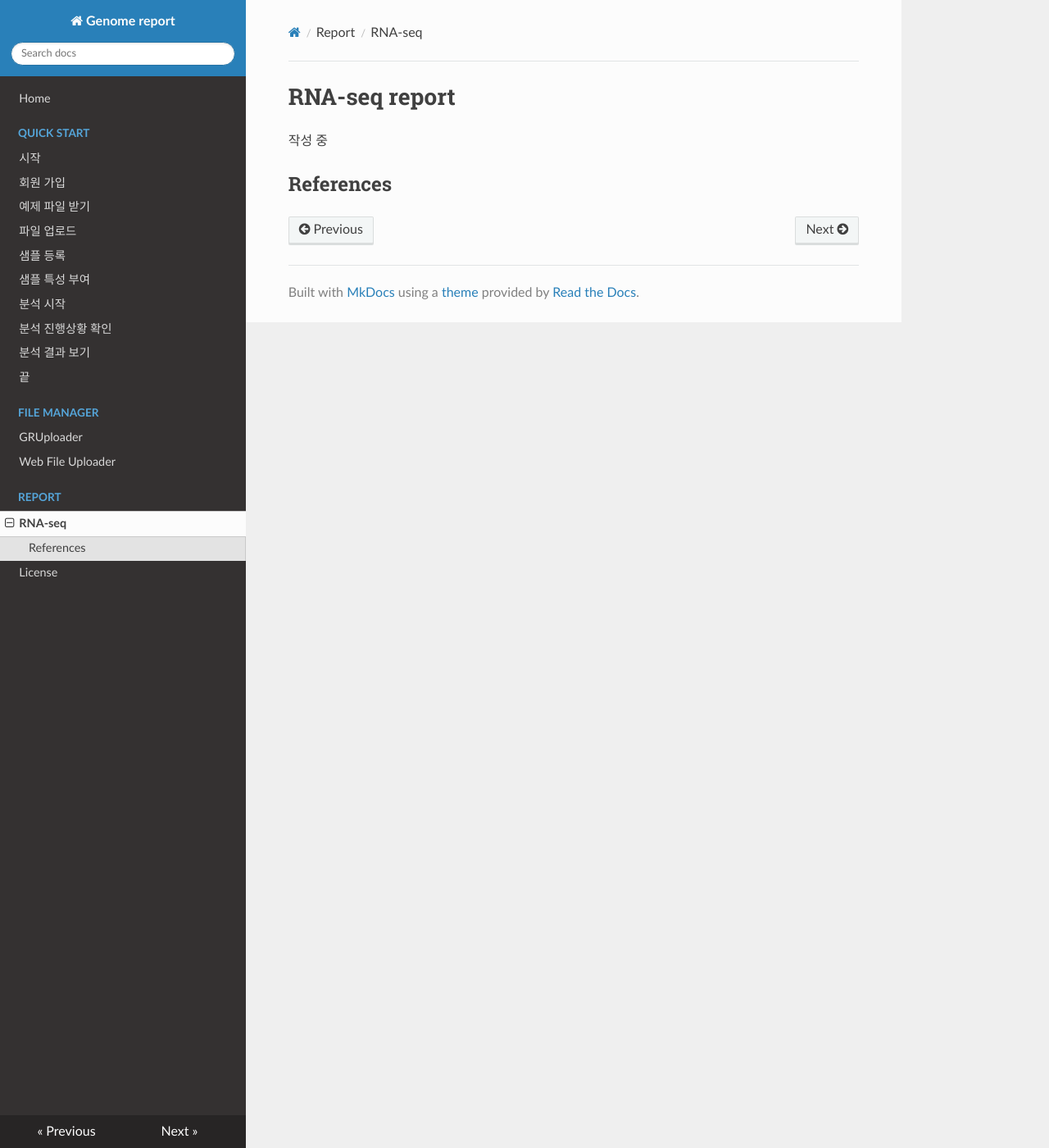
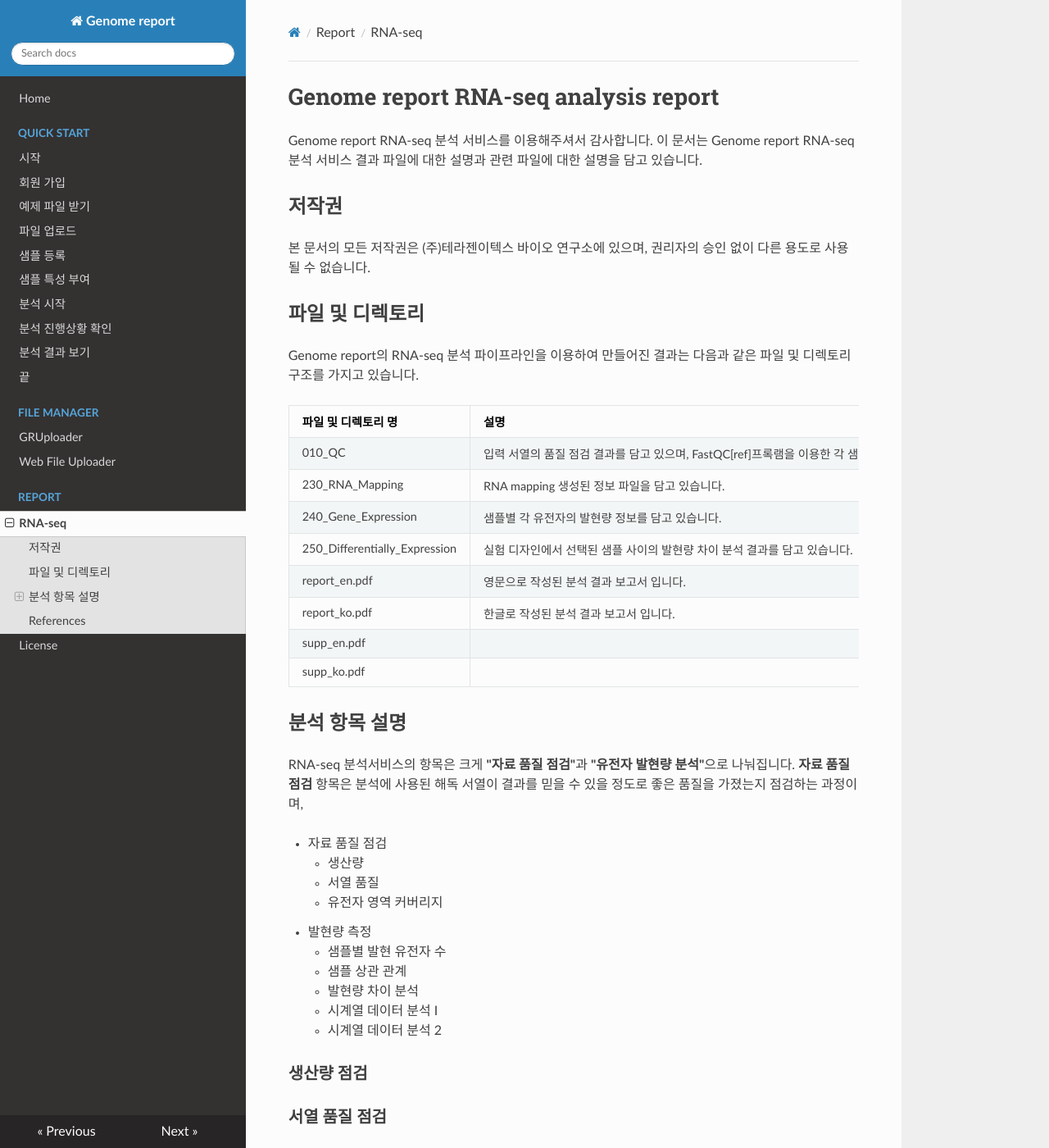
Before and after one commit to genomereport/gimanual, an MkDocs documentation site: the page built from docs/report/rnaseq_basic.md, in a window 1280 px wide and 1400 px high. Shown: the whole window at 82% size. Built offline with MkDocs 1.6.1, drawn with Linux system fonts in a browser that asks for light colours; nearby versions of some CDN libraries; old or Windows-style settings are respelled for this version of MkDocs.

Commit message:
update file_upload

```diff
--- a/docs/report/rnaseq_basic.md
+++ b/docs/report/rnaseq_basic.md
@@ -1,5 +1,59 @@
-# RNA-seq report
+# Genome report RNA-seq analysis report
 
-작성 중
+Genome report RNA-seq 분석 서비스를 이용해주셔서 감사합니다. 이 문서는 Genome report RNA-seq 분석 서비스 결과 파일에 대한 설명과
+관련 파일에 대한 설명을 담고 있습니다.
+
+
+## 저작권
+
+본 문서의 모든 저작권은 (주)테라젠이텍스 바이오 연구소에 있으며, 권리자의 승인 없이 다른 용도로 사용될 수 없습니다.
+
+
+## 파일 및 디렉토리
+
+Genome report의 RNA-seq 분석 파이프라인을 이용하여 만들어진 결과는 다음과 같은 파일 및 디렉토리 구조를 가지고 있습니다.
+
+| 파일 및 디렉토리 명 | 설명 |
+|:---------------|:-------------------|
+| 010_QC | 입력 서열의 품질 점검 결과를 담고 있으며, FastQC[ref]프록램을 이용한  각 샘플 별 품질 점검 파일이 담겨 있습니다.
+| 230_RNA_Mapping | RNA mapping 생성된 정보 파일을 담고 있습니다.
+| 240_Gene_Expression | 샘플별 각 유전자의 발현량 정보를 담고 있습니다.
+| 250_Differentially_Expression | 실험 디자인에서 선택된 샘플 사이의 발현량 차이 분석 결과를 담고 있습니다.
+| report_en.pdf | 영문으로 작성된 분석 결과 보고서 입니다. |
+| report_ko.pdf | 한글로 작성된 분석 결과 보고서 입니다. |
+| supp_en.pdf |
+| supp_ko.pdf |
+
+
+## 분석 항목 설명
+
+RNA-seq 분석서비스의 항목은 크게 **"자료 품질 점검"**과 **"유전자 발현량 분석"**으로 나눠집니다. **자료 품질 점검** 항목은 분석에 사용된 해독 서열이 결과를 믿을 수 있을 정도로 좋은 품질을 가졌는지 점검하는 과정이며,
+
+* 자료 품질 점검
+	* 생산량
+	* 서열 품질
+	* 유전자 영역 커버리지
+* 발현량 측정
+	* 샘플별 발현 유전자 수
+	* 샘플 상관 관계
+	* 발현량 차이 분석
+	* 시계열 데이터 분석 I
+	* 시계열 데이터 분석 2
+
+
+### 생산량 점검
+
+
+
+
+
+### 서열 품질 점검
+
+
+### 요약
+
+
 
 ## References
+
+* FastQC
```
Also changed, not shown: docs/quick_start/file_upload.md (+4 -1 lines).
